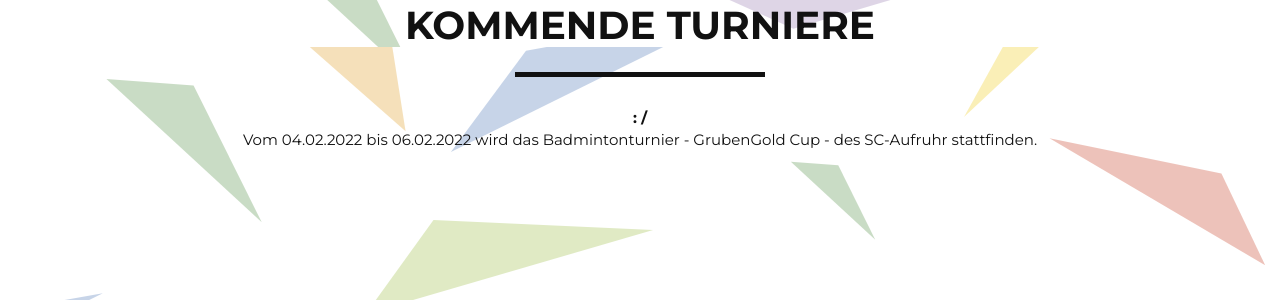
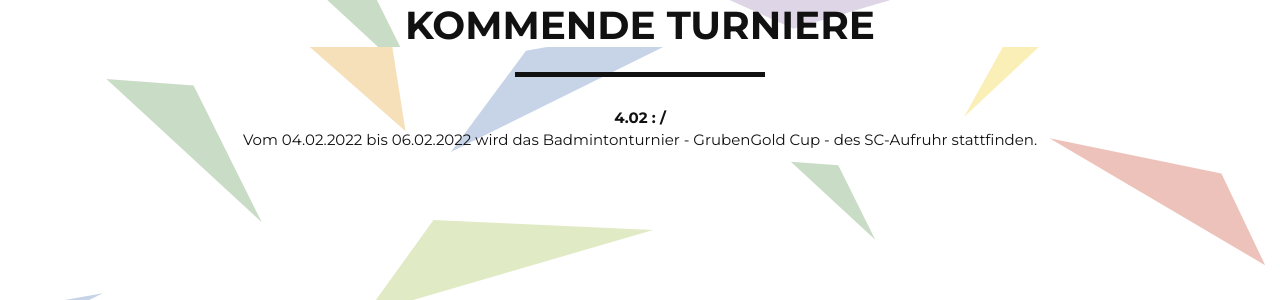
Before and after one commit to scarweb/scarweb.github.io, a Jekyll site: the page built from index.html, in a window 1280 px wide and 900 px high, scrolled down 4301 px. Shown: the part 152-452 px from the top of the window. Built offline with Jekyll 4.4.1, drawn with Linux system fonts in a browser that asks for light colours; comment, search, counter and statistics services are not loaded.

Commit message:
Update tourniere.html

```diff
--- a/_includes/tourniere.html
+++ b/_includes/tourniere.html
@@ -10,7 +10,7 @@
             <div class="col-lg-12 text-center">
 
                 {% for turnier in site.data.tourniere %}
-                    <strong>{{turnier.datum}} : {{turnier.name}} /  {{turnier.text}}</strong> <br>
+                    <strong>{{04.02.2022}} : {{GrubenGold Cup}} /  {{Badminton Turnier}}</strong> <br>
                 {% endfor %}
                 Vom 04.02.2022 bis 06.02.2022 wird das Badmintonturnier - GrubenGold Cup - des SC-Aufruhr stattfinden.
                 <p>&nbsp;</p>
```
